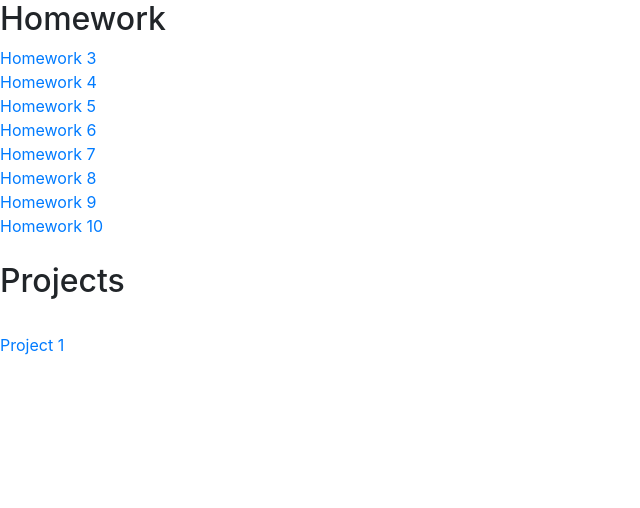
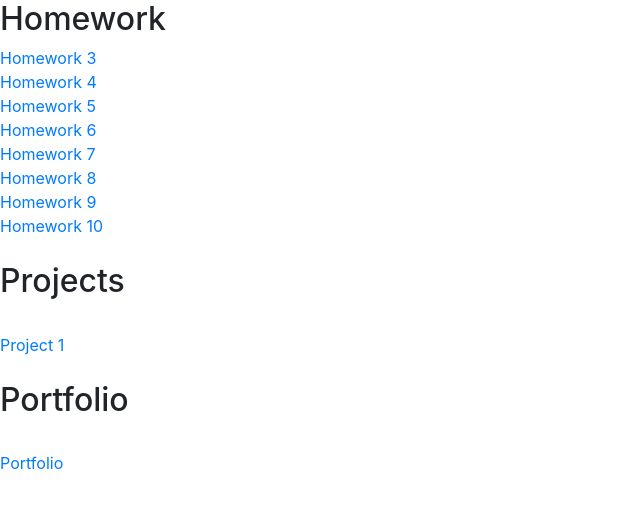
Before and after one commit to AJNovobilski/anovobilskischool.github.io, a plain HTML site: page index.html in a window 1280 px wide. Shown: the whole page, without its empty margins (0-640 px from the left). Drawn offline with nearby package versions, Linux system fonts and the light colour scheme.

Commit message:
portfolio commit

```diff
--- a/index.html
+++ b/index.html
@@ -31,6 +31,13 @@
 <br>
 <a href="Project 1/index.html"> Project 1 </a>
 
+<br>
+<br>
+<h2>Portfolio</h2>
+<br>
+<a href="Portfolio/index.html"> Portfolio </a>
+
+
   <body>
 
     <!-- Optional JavaScript -->
```
Also changed, not shown: Portfolio/index.html (+1 -1 lines).
